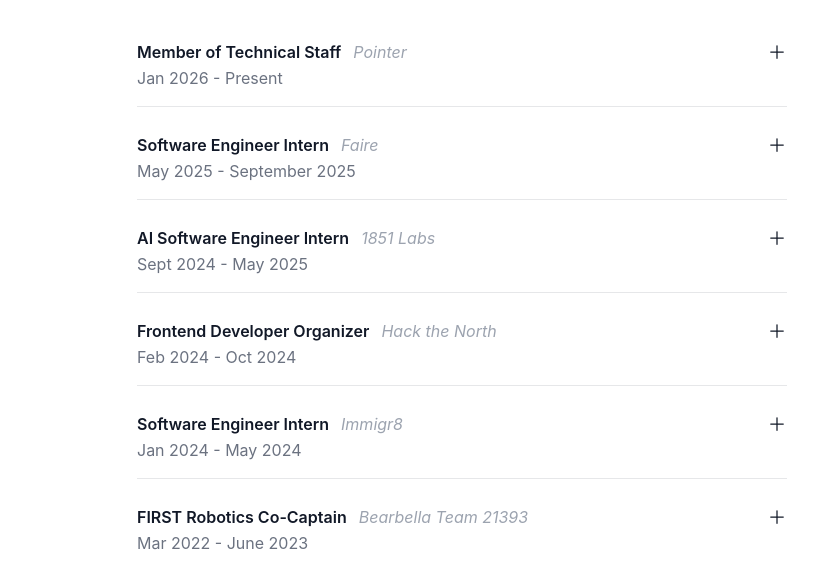
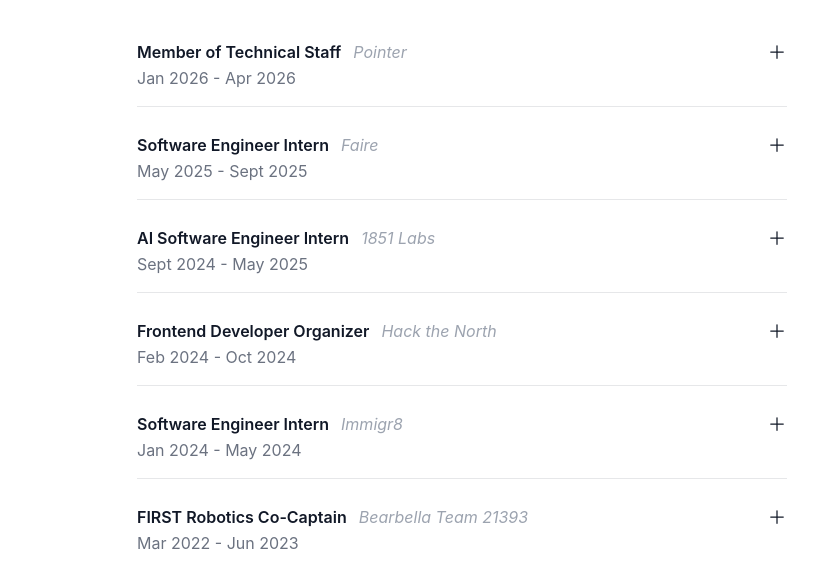
Before and after one commit to mw-171/web-portfolio, a Next.js app: page /about in a window 1280 px wide. Shown: the part 365-952 px from the top of the page, without its empty margins (178-996 px from the left). Built offline with nearby package versions, Linux system fonts and the light colour scheme.

Commit message:
adjust dates

```diff
--- a/src/pages/about.tsx
+++ b/src/pages/about.tsx
@@ -10,7 +10,7 @@ export default function About() {
   const experience = [
     {
       title: "Member of Technical Staff",
-      date: "Jan 2026 - Present",
+      date: "Jan 2026 - Apr 2026",
       description: (
         <>
           Automating operations at{" "}
@@ -21,7 +21,7 @@ export default function About() {
     },
     {
       title: "Software Engineer Intern",
-      date: "May 2025 - September 2025",
+      date: "May 2025 - Sept 2025",
       description: (
         <>
           Supporting local through a{" "}
@@ -61,7 +61,7 @@ export default function About() {
     },
     {
       title: "FIRST Robotics Co-Captain",
-      date: "Mar 2022 - June 2023",
+      date: "Mar 2022 - Jun 2023",
       description: (
         <>
           Founded and led a{" "}
```
